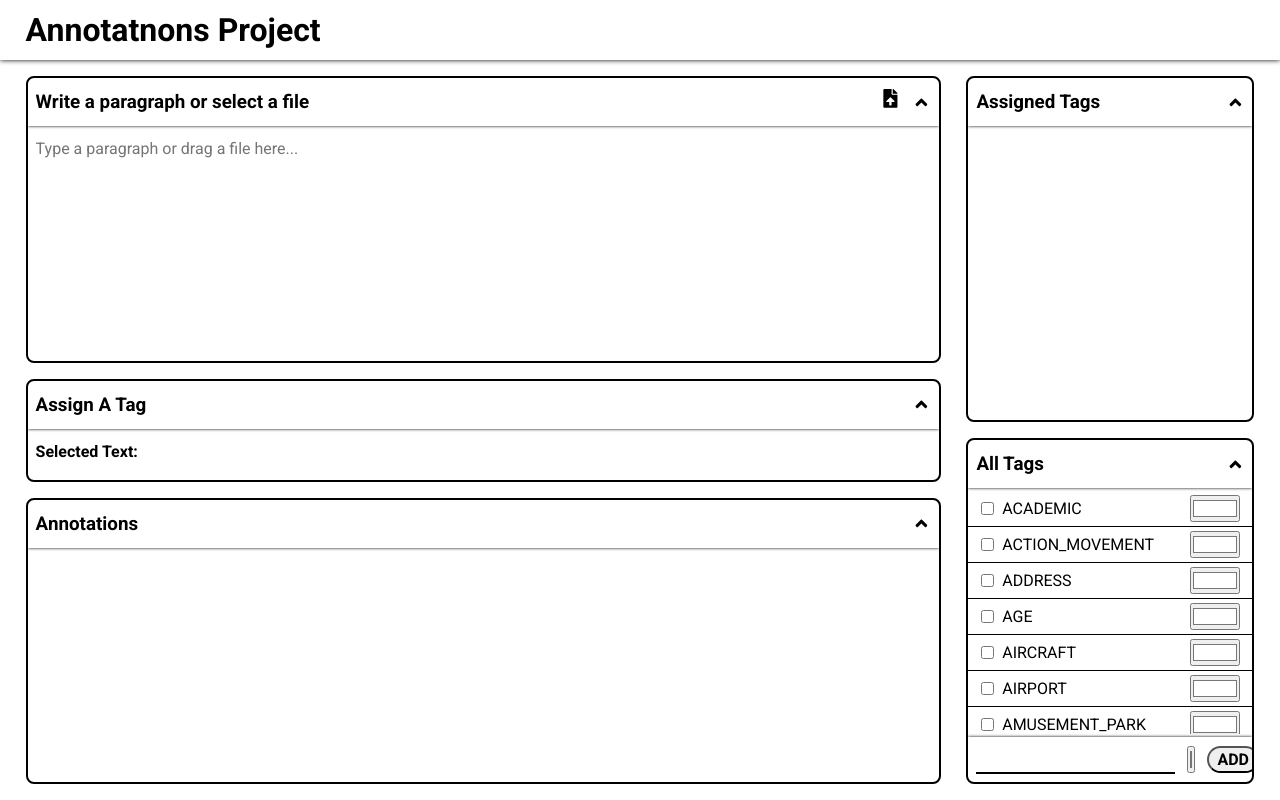
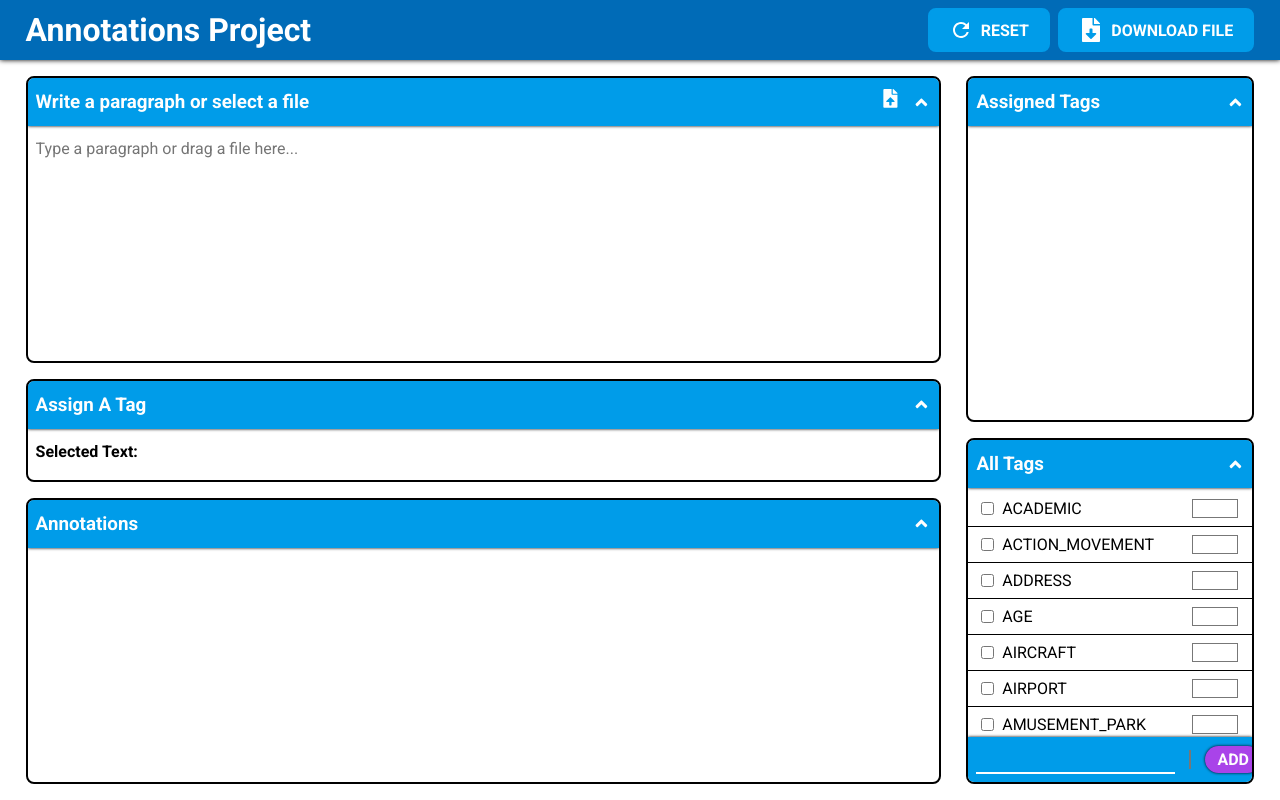
Before and after one commit to Annotation-Project/Annotation-Project.github.io, a React (Create React App) app: page / in a window 1280 px wide. Built offline with nearby package versions, Linux system fonts and the light colour scheme.

Commit message:
optimised search using map

```diff
--- a/src/App.css
+++ b/src/App.css
@@ -1,21 +1,17 @@
 @import url('https://fonts.googleapis.com/css2?family=Noto+Serif+Bengali:wght@100;200;300;400;500;600;700;800;900&family=Poppins:ital,wght@0,100;0,200;0,300;0,400;0,500;0,600;0,700;0,800;0,900;1,100;1,200;1,300;1,400;1,500;1,600;1,700;1,800;1,900&family=Roboto:ital,wght@0,100;0,300;0,400;0,500;0,700;0,900;1,100;1,300;1,400;1,500;1,700;1,900&display=swap');
 
 :root {
-    --colorPrimary: #000;
-    --colorPrimaryVariant: #000;
-    --colorOnPrimary: #000;
-    --colorOnPrimaryVariant: #000;
-    --colorBackgroundPrimary: #000;
-    --colorOnBackgroundPrimary: #000;
+    --colorPrimary: #006bb7;
+    --colorPrimaryVariant: #009ce9;
+    --colorOnPrimary: #ffffff;
+    --colorOnPrimaryVariant: #fefefe;
     --colorTextPrimary: #000;
     --colorPrimaryAccent: #000;
 
     --colorSecondary: #000;
-    --colorSecondaryVariant: #000;
-    --colorOnSecondary: #000;
-    --colorOnSecondaryVariant: #000;
-    --colorBackgroundSecondary: #000;
-    --colorOnBackgroundSecondary: #000;
+    --colorSecondaryVariant: #a943e9;
+    --colorOnSecondary: #ffffff;
+    --colorOnSecondaryVariant: #fefefe;
     --colorTextSecondary: #000;
     --colorSecondaryAccent: #000;
 }
@@ -29,6 +25,12 @@
 
 *::-webkit-scrollbar {
     display: none;
+}
+
+input {
+    background: transparent;
+    border: none;
+    outline: none;
 }
 
 .languageEnglish {
@@ -47,21 +49,28 @@
 }
 
 .btn {
+    border: none;
+    outline: none;
     font-size: 1rem;
-    padding: 2px 8px;
+    padding: 4px 12px;
     font-weight: bold;
     border-radius: 50px;
     cursor: pointer;
+    background-color: var(--colorSecondaryVariant);
+    color: var(--colorOnSecondaryVariant);
+    box-shadow: 0 0 3px 0 black;
 }
 
 .header {
     position: sticky;
     height: 7.5vh;
-    box-shadow: 0 0 5px 0;
+    box-shadow: 0 0 5px 0 black;
     padding: 1vh 2vw;
     display: flex;
     justify-content: space-between;
     align-items: center;
+    background-color: var(--colorPrimary);
+    color: var(--colorOnPrimary);
 }
 
 .header .left,
@@ -77,6 +86,88 @@
 
 .header .right > * {
     margin-left: 8px;
+}
+
+.menuItem {
+    height: 100%;
+    display: flex;
+    align-items: center;
+    padding: 0vh 1.5vw;
+    border-radius: 8px;
+    cursor: pointer;
+    position: relative;
+    background-color: var(--colorPrimaryVariant);
+    color: var(--colorOnPrimaryVariant);
+    border: 2px solid var(--colorPrimaryVariant);
+    transition: all ease-in-out 0.3s;
+}
+
+.menuItem:hover {
+    background-color: var(--colorSecondaryVariant);
+    color: var(--colorOnSecondaryVariant);
+    border: 2px solid var(--colorOnPrimaryVariant);
+}
+
+.menuItem.hasChild:hover > .subMenuContainer {
+    width: max-content;
+    height: auto;
+    border: 2px solid var(--colorOnPrimaryVariant);
+    opacity: 1;
+}
+
+.menuItem.hasChild:hover {
+    border-radius: 8px 8px 0 0;
+}
+
+.menuItem p {
+    font-size: 1rem;
+    font-weight: bold;
+    margin-left: 8px;
+}
+
+.menuItem svg {
+    height: 24px;
+    width: 24px;
+}
+
+.subMenuContainer {
+    position: absolute;
+    top: 100%;
+    right: -2px;
+    width: 100%;
+    height: 0;
+    background-color: white;
+    border-radius: 8px 0 8px 8px;
+    overflow: hidden;
+    border: none;
+    display: flex;
+    opacity: 0;
+    flex-direction: column;
+    transition: all ease-in-out 0.3s;
+}
+
+.subMenuContainer .menuItem {
+    border: none;
+    border-radius: 0;
+    padding: 1.5vh 1.5vw;
+    border-radius: 0;
+    background-color: var(--colorSecondaryVariant);
+    color: var(--colorOnSecondaryVariant);
+}
+
+.subMenuContainer .menuItem:not(:last-child) {
+    border-bottom: 1px solid var(--colorOnSecondaryVariant);
+}
+
+.subMenuContainer .menuItem:hover {
+    background-color: var(--colorPrimaryVariant);
+    color: var(--colorOnPrimaryVariant);
+    border: none;
+    border-radius: 0;
+}
+
+.subMenuContainer .menuItem:not(:last-child):hover {
+    border-bottom: 1px solid var(--colorOnSecondaryVariant);
 }
 
 .main {
@@ -109,14 +200,12 @@
     flex: 1 1 0;
     min-height: 48px;
     overflow: hidden;
+    transition: all ease-in-out 0.3s;
 }
 
 .boxedContainer.staticSize {
     flex: 0 0 auto;
-}
-
-.boxedContainer.overflow {
-    overflow: initial;
+    transition: all ease-in-out 0.3s;
 }
 
 .boxedContainer.collapsed {
@@ -131,7 +220,9 @@
     font-size: 1.175rem;
     line-height: 2rem;
     font-weight: bold;
-    box-shadow: 0 0 3px 0;
+    box-shadow: 0 0 3px 0 black;
+    background-color: var(--colorPrimaryVariant);
+    color: var(--colorOnPrimaryVariant);
 }
 
 .boxedContainerTop > *:not(:last-child), .boxedContainerBottom > *:not(:last-child) {
@@ -175,13 +266,6 @@
 
 #paragraphFile {
     display: none;
-}
-
-.wordsBottom {
-    padding: 8px;
-    display: flex;
-    box-shadow: 0 0 3px 0;
-    margin-top: 3px;
 }
 
 .wordsBottom input {
@@ -254,10 +338,13 @@
     cursor: pointer;
     white-space: nowrap;
     border: 2px solid black;
-    margin: 0 4px;
     padding: 0.5rem 1rem;
     font-size: 1rem;
     border-radius: 50px;
+}
+
+.suggestedTag:not(:last-child) {
+    margin-right: 8px;
 }
 
 .allTagsContainer, .assignedTagContainer {
@@ -269,9 +356,10 @@
 }
 
 #tagInput {
+    color: var(--colorOnPrimaryVariant);
     outline: none;
     border: none;
-    border-bottom: 2px solid;
+    border-bottom: 2px solid var(--colorOnPrimaryVariant);
     font-size: 1rem;
     flex: 1 1 0;
     padding: 4px 8px;
@@ -292,11 +380,10 @@
 .tagWordDetails {
     display: flex;
     flex-direction: column;
-    padding-right: 12px;
-    width: calc(100% - 20px);
+    width: 100%;
 }
 
-.tagWordDetails p, .tagWordDetails span {
+.tagWordDetails p, .twTag span {
     white-space: nowrap;
     overflow: hidden;
     text-overflow: ellipsis;
@@ -305,11 +392,28 @@
 .tagWordDetails p {
     font-size: 1rem;
     font-weight: bold;
+    margin-bottom: 4px;
 }
 
-.tagWordDetails span {
-    font-size: 0.675rem;
-    font-weight: normal;
+.twTagsContainer {
+    display: flex;
+}
+
+.twTag {
+    display: flex;
+    align-items: center;
+    border: 1px solid black;
+    border-radius: 50px;
+    padding: 2px 8px;
+}
+
+.twTag:not(:last-child) {
+    margin-right: 4px;
+}
+
+.twTag span {
+    font-size: 0.75rem;
+    margin-right: 4px;
 }
 
 .tagWordDetails .tag {
@@ -317,8 +421,6 @@
     font-weight: 300;
 }
 
-.tagWord svg {
-    width: 20px;
-    height: 20px;
+.twTag svg {
     cursor: pointer;
 }
--- a/src/components/AnnotatedTextArea.jsx
+++ b/src/components/AnnotatedTextArea.jsx
@@ -12,7 +12,7 @@ export const AnnotatedTextArea = ({ sentences, handleSelection, taggedWords, all
                 {collapsed ? <FaAngleDown onClick={() => setCollapsed(false)} /> : <FaAngleUp onClick={() => setCollapsed(true)} />}
             </div>
             <div className="annotationsContainer">
-                {(sentences != null) ? sentences.map((sentence, i) => <Line key={i} sentence={sentence} handleSelection={handleSelection} taggedWords={taggedWords} allTags={allTags} i={i} />) : ""}
+                {(sentences != null) ? sentences.map((sentence, i) => <Line key={i} sentence={sentence} handleSelection={handleSelection} taggedWords={taggedWords} allTags={allTags} />) : ""}
             </div>
         </div>
     )
--- a/src/components/AssignedTags.jsx
+++ b/src/components/AssignedTags.jsx
@@ -5,11 +5,12 @@ import { TaggedWord } from './TaggedWord';
 export const AssignedTags = ({ taggedWords, setTaggedWords, selectedTags, setSelectedTags, allTags }) => {
     const [collapsed, setCollapsed] = React.useState(false);
 
-    const removeTagWord = (tw) => {
-        setTaggedWords([...taggedWords.filter(e => JSON.stringify(e) !== JSON.stringify(tw))]);
-        setSelectedTags(new Map(selectedTags.set(tw.tag, selectedTags.get(tw.tag) - 1)));
+    const removeTagWord = (tw, tag) => {
+        if(taggedWords.get(tw).length > 1) taggedWords.set(tw, [...taggedWords.get(tw).filter(t => t !== tag)]);
+        else taggedWords.delete(tw);
+        setTaggedWords(new Map(taggedWords));
+        setSelectedTags(new Map(selectedTags.set(tag, selectedTags.get(tag) - 1)));
     }
-
     return (
         <div className={collapsed ? "boxedContainer collapsed" : "boxedContainer"}>
             <div className="boxedContainerTop">
@@ -17,7 +18,7 @@ export const AssignedTags = ({ taggedWords, setTaggedWords, selectedTags, setSel
                 {collapsed ? <FaAngleDown onClick={() => setCollapsed(false)} /> : <FaAngleUp onClick={() => setCollapsed(true)} />}
             </div>
             <div className="assignedTagContainer">
-                {taggedWords.map((tw, i) => <TaggedWord key={i} tw={tw} remove={removeTagWord} allTags={allTags} />)}
+                {[...taggedWords.keys()].map((tw, i) => <TaggedWord key={i} text={tw} tags={taggedWords.get(tw)} remove={tag => removeTagWord(tw, tag)} allTags={allTags} />)}
             </div>
         </div>
     )
--- a/src/components/Header.jsx
+++ b/src/components/Header.jsx
@@ -1,13 +1,21 @@
-import React from 'react'
+import React from 'react';
+import { FaFileDownload, FaRegFileAlt } from 'react-icons/fa';
+import { MdRefresh } from 'react-icons/md';
+import { VscJson } from 'react-icons/vsc';
+import { MenuItem } from './MenuItem';
 
 export const Header = () => {
     return (
         <header className="header" >
             <div className="left">
-            <h1>Annotatnons Project</h1>
+                <h1>Annotations Project</h1>
             </div>
             <div className="right">
-
+                <MenuItem name={"Reset"} icon={<MdRefresh />} />
+                <MenuItem name={"Download File"} icon={<FaFileDownload />} subMenu={[
+                    <MenuItem key={1} name={"Download JSON file"} icon={<VscJson />} />,
+                    <MenuItem key={2} name={"Download Text file"} icon={<FaRegFileAlt />} />
+                ]} />
             </div>
         </header>
     )
--- /dev/null
+++ b/src/components/MenuItem.jsx
@@ -0,0 +1,15 @@
+import React from 'react'
+
+export const MenuItem = ({ name, icon, subMenu, onClick }) => {
+    return (
+        <div className={(subMenu) ? "menuItem hasChild" : "menuItem"} onClick={onClick}>
+            {icon}
+            <p>{name.toUpperCase()}</p>
+            {(subMenu) ?
+                <div className="subMenuContainer">
+                    {subMenu}
+                </div> : ""
+            }
+        </div>
+    )
+}
--- a/src/components/RawTextArea.jsx
+++ b/src/components/RawTextArea.jsx
@@ -7,7 +7,7 @@ export const RawTextArea = ({ rawParagraph, setRawParagraph }) => {
     const readTextFromFile = e => {
         const reader = new FileReader();
         reader.onload = async (e) => {
-            setRawParagraph(e.target.result);
+            setRawParagraph(e.target.result.split(/\n/g));
         }
         reader.onerror = async (e) => {
             alert(e.target.error);
@@ -26,7 +26,7 @@ export const RawTextArea = ({ rawParagraph, setRawParagraph }) => {
                 </div>
             </div>
             <div className="paragraphContainer">
-                <textarea value={rawParagraph} onChange={(e) => setRawParagraph(e.target.value)} className="paragraph" name="paragraph" id="paragraph" placeholder="Type a paragraph or drag a file here..." />
+                <textarea value={rawParagraph.join('\n')} onChange={(e) => setRawParagraph(e.target.value.split(/\n/g))} className="paragraph" name="paragraph" id="paragraph" placeholder="Type a paragraph or drag a file here..." />
             </div>
         </div>
     )
--- /dev/null
+++ b/src/components/TwTag.jsx
@@ -0,0 +1,11 @@
+import React from 'react';
+import { MdOutlineClose } from 'react-icons/md';
+
+export const TwTag = ({tag, color, remove}) => {
+  return (
+    <div className="twTag" style={{backgroundColor: color}}>
+        <span>{tag}</span>
+        <MdOutlineClose onClick={remove} />
+    </div>
+  )
+}
```
Also changed, not shown: src/components/AssignTag.jsx (+8 -3 lines), src/components/Line.jsx (+9 -7 lines), src/components/Main.jsx (+8 -24 lines), src/components/TaggedWord.jsx (+7 -6 lines), 1 other file (tests, documents, lock files or other folders). Lines whose indentation alone changed are shown as unchanged.
